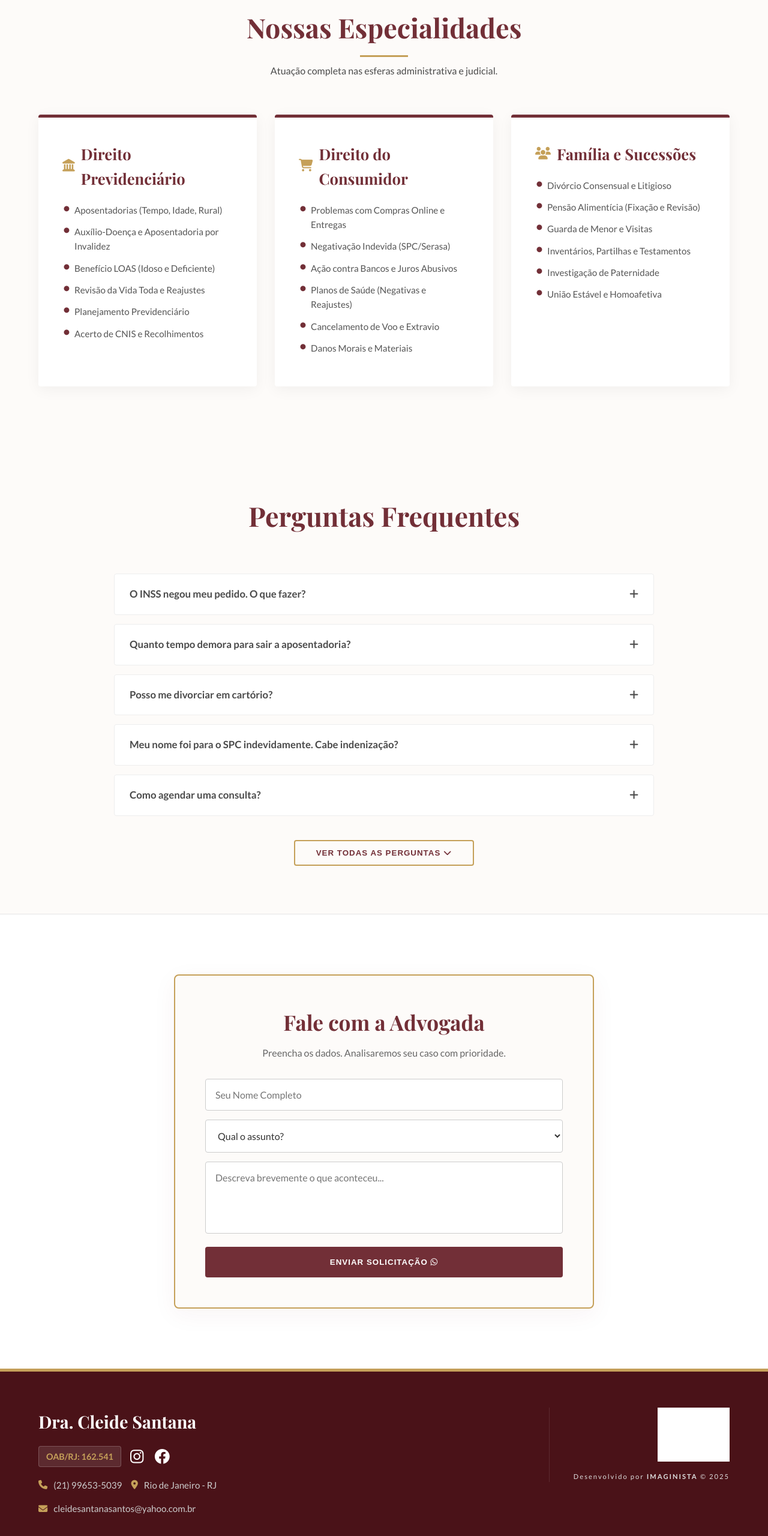
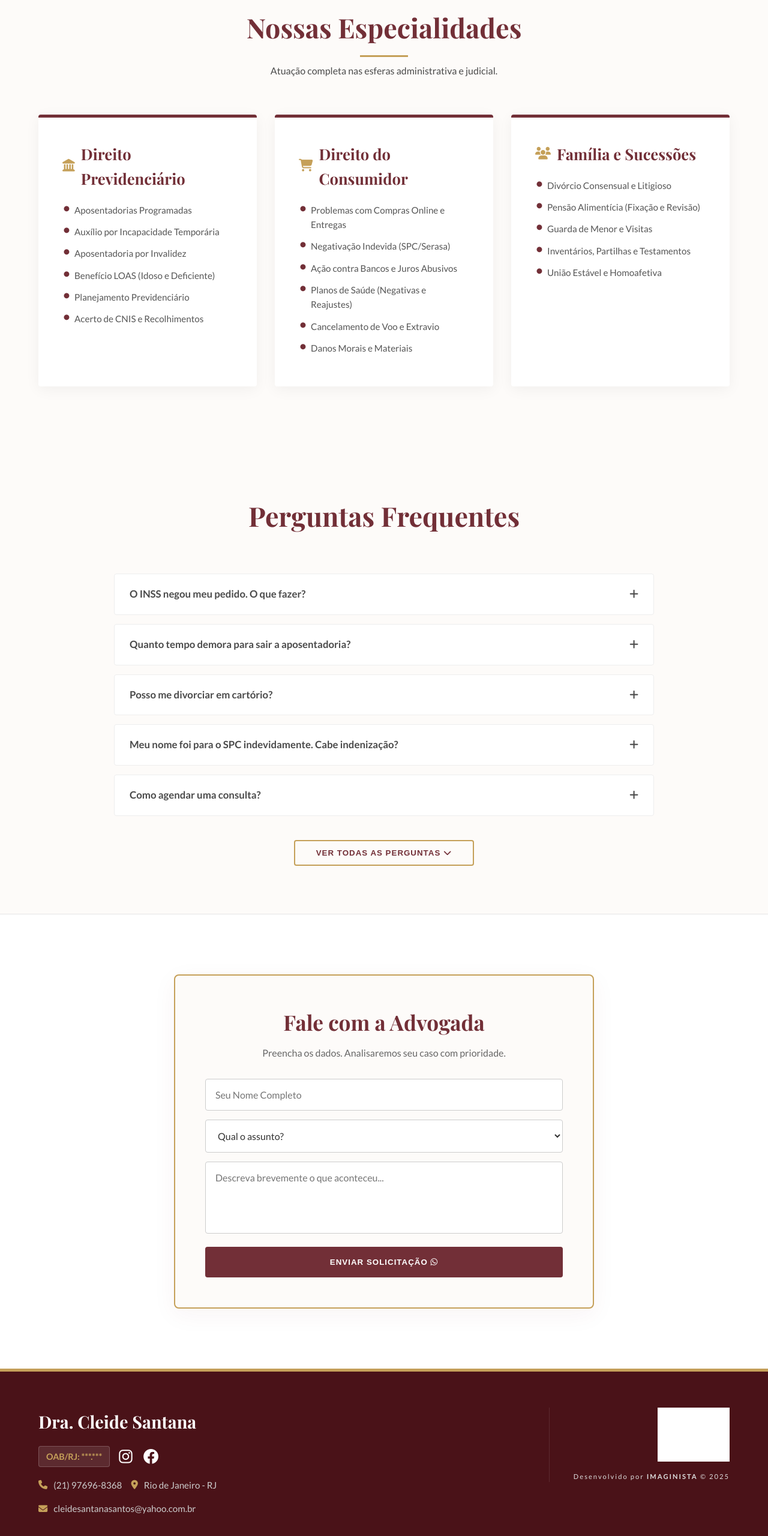
Before and after one commit to imaginiista/imaginista, a plain HTML site: page cleidesantana/index.html in a window 1280 px wide. Shown: the part 1782-4342 px from the top of the page at 60% size. Drawn offline with nearby package versions, Linux system fonts and the light colour scheme; grey boxes are pictures that could not be loaded; a web font is replaced by a local one.

Commit message:
Add files via upload

```diff
--- a/cleidesantana/index.html
+++ b/cleidesantana/index.html
@@ -448,10 +448,10 @@
             <div class="law-card" data-aos="fade-right">
                 <h4><i class="fas fa-landmark"></i> Direito Previdenciário</h4>
                 <ul class="law-list">
-                    <li>Aposentadorias (Tempo, Idade, Rural)</li>
-                    <li>Auxílio-Doença e Aposentadoria por Invalidez</li>
+                    <li>Aposentadorias Programadas</li>
+                    <li>Auxílio por Incapacidade Temporária</li>
+		            <li>Aposentadoria por Invalidez</li>
                     <li>Benefício LOAS (Idoso e Deficiente)</li>
-                    <li>Revisão da Vida Toda e Reajustes</li>
                     <li>Planejamento Previdenciário</li>
                     <li>Acerto de CNIS e Recolhimentos</li>
                 </ul>
@@ -474,7 +474,6 @@
                     <li>Pensão Alimentícia (Fixação e Revisão)</li>
                     <li>Guarda de Menor e Visitas</li>
                     <li>Inventários, Partilhas e Testamentos</li>
-                    <li>Investigação de Paternidade</li>
                     <li>União Estável e Homoafetiva</li>
                 </ul>
             </div>
@@ -492,7 +491,7 @@
             </div>
             <div class="faq-item">
                 <div class="faq-title">Quanto tempo demora para sair a aposentadoria? <i class="fas fa-plus"></i></div>
-                <div class="faq-content">O prazo varia. Administrativamente (INSS) de 45 a 90 dias, mas atrasos são comuns. Judicialmente, pode levar de 1 a 2 anos.</div>
+                <div class="faq-content">O prazo varia. Administrativamente (INSS) de 45 a 90 dias, mas atrasos são comuns.</div>
             </div>
             <div class="faq-item">
                 <div class="faq-title">Posso me divorciar em cartório? <i class="fas fa-plus"></i></div>
@@ -517,16 +516,12 @@
                     <div class="faq-content">Sim. Pelo Art. 49 do CDC, você tem 7 dias após o recebimento para desistir da compra feita fora da loja física, com reembolso total.</div>
                 </div>
                 <div class="faq-item">
-                    <div class="faq-title">Tenho direito à Revisão da Vida Toda? <i class="fas fa-plus"></i></div>
-                    <div class="faq-content">Depende. Essa revisão beneficia quem tinha altos salários antes de julho de 1994. É necessário fazer um cálculo detalhado.</div>
-                </div>
-                <div class="faq-item">
                     <div class="faq-title">O plano de saúde negou minha cirurgia. É legal? <i class="fas fa-plus"></i></div>
                     <div class="faq-content">Muitas vezes, a negativa é abusiva, se houver indicação médica. É possível conseguir uma liminar na justiça obrigando o plano a cobrir.</div>
                 </div>
                 <div class="faq-item">
-                    <div class="faq-title">Qual a diferença entre auxílio-doença e invalidez? <i class="fas fa-plus"></i></div>
-                    <div class="faq-content">O auxílio-doença é temporário (você vai melhorar). A aposentadoria por invalidez é quando a incapacidade é permanente e sem reabilitação.</div>
+                    <div class="faq-title">Qual a diferença entre o auxílio por incapacidade temporária (antigo auxílio-doença) e invalidez? <i class="fas fa-plus"></i></div>
+                    <div class="faq-content">O auxílio por incapacidade temporária é temporário (você vai melhorar). A aposentadoria por invalidez é quando a incapacidade é permanente e sem reabilitação.</div>
                 </div>
                 <div class="faq-item">
                     <div class="faq-title">O que é BPC/LOAS? <i class="fas fa-plus"></i></div>
@@ -577,7 +572,7 @@
                 <h4>Dra. Cleide Santana</h4>
 
                 <div class="footer-row-1">
-                    <span class="oab-badge">OAB/RJ: 162.541</span>
+                    <span class="oab-badge">OAB/RJ: ***.***</span>
                     <div class="social-links">
                         <a href="https://www.instagram.com/cleide.adv/" target="_blank"><i class="fab fa-instagram"></i></a>
                         <a href="https://www.facebook.com/CleideSantanaAdvogada" target="_blank"><i class="fab fa-facebook"></i></a>
@@ -585,7 +580,7 @@
                 </div>
 
                 <div class="footer-row-2">
-                    <span class="contact-item"><i class="fas fa-phone"></i> (21) 99653-5039</span>
+                    <span class="contact-item"><i class="fas fa-phone"></i> (21) 97696-8368</span>
                     <span class="contact-item"><i class="fas fa-map-marker-alt"></i> Rio de Janeiro - RJ</span>
                 </div>
 
```
